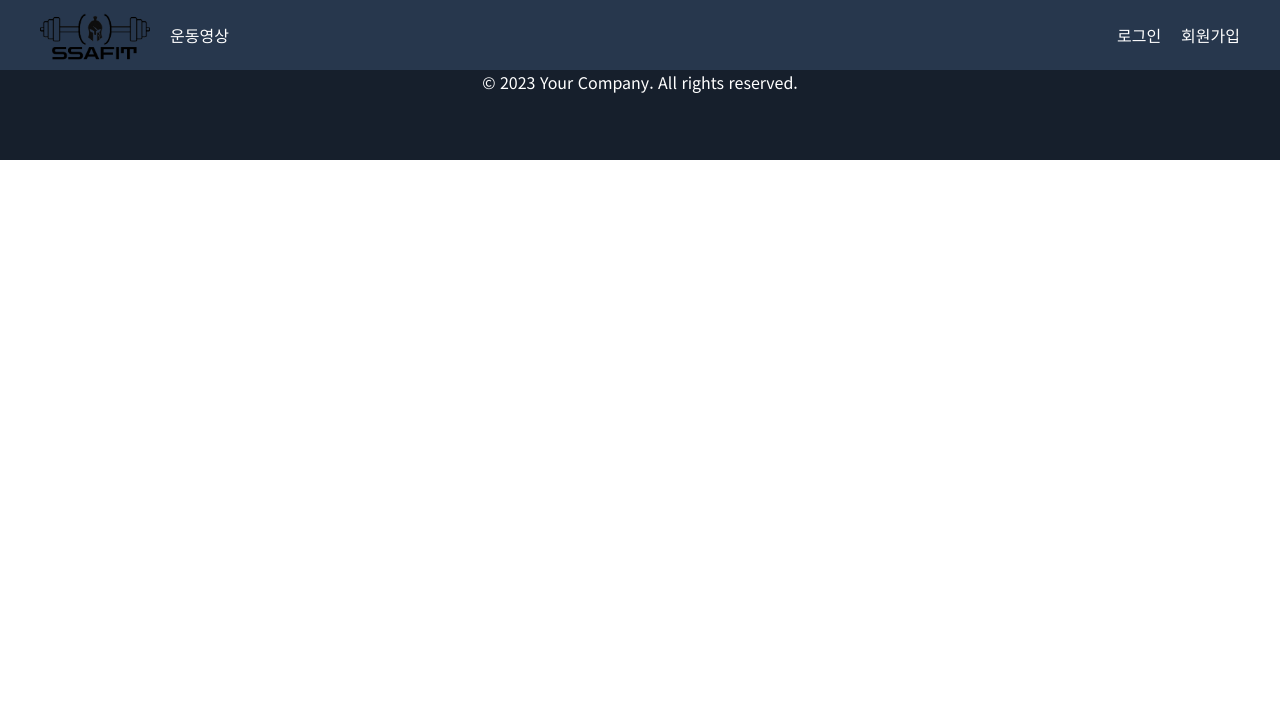
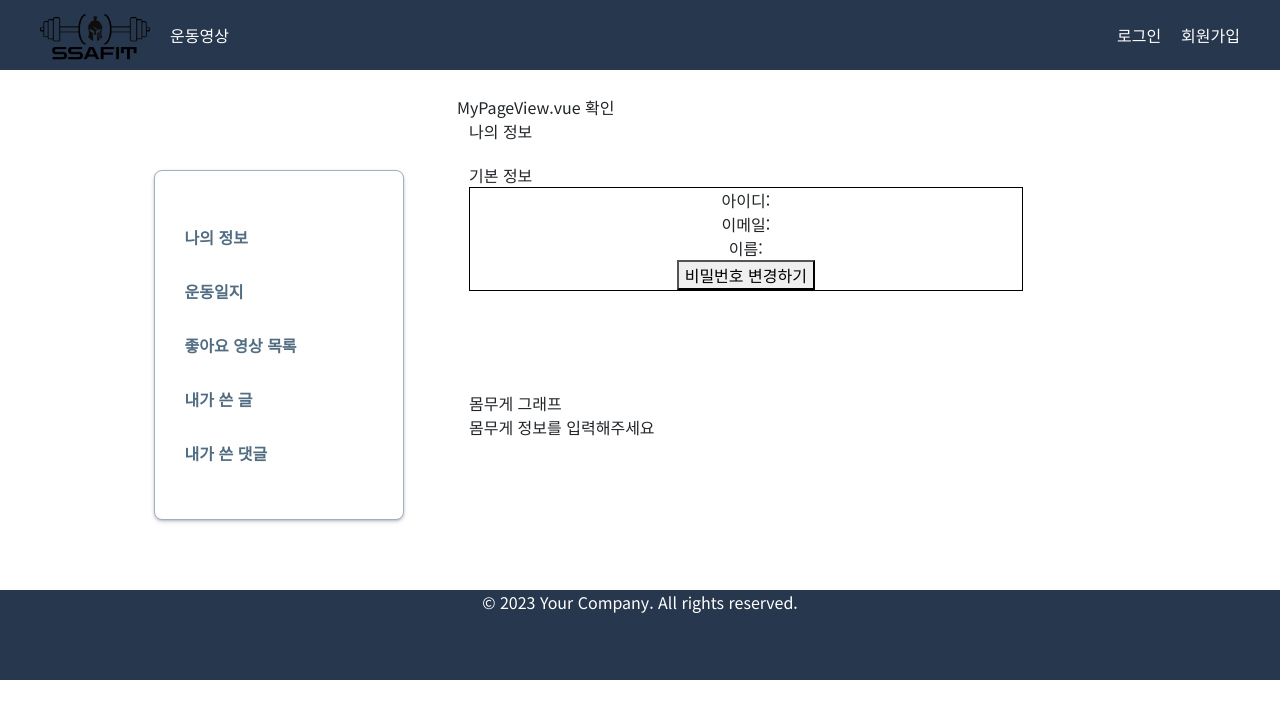
Before and after one commit to flipflopsTrip/TemPo, a Vue app in the folder SSAFIT-PJT/: page /mypage in a window 1280 px wide. Shown: the top 718 px of the page. Built offline with nearby package versions, Linux system fonts and the light colour scheme; no server answers.

Commit message:
마이페이지 작업중

```diff
--- a/SSAFIT-PJT/src/components/common/TheFooter.vue
+++ b/SSAFIT-PJT/src/components/common/TheFooter.vue
@@ -13,7 +13,7 @@
 <style scoped>
 .footer {
 	height: 90px;
-  background-color: #161f2c;
+  background-color: #27374D;
   color: #fff;
   text-align: center;
 	bottom: 0;
--- a/SSAFIT-PJT/src/components/common/TheHeaderNav.vue
+++ b/SSAFIT-PJT/src/components/common/TheHeaderNav.vue
@@ -7,6 +7,7 @@
       </div>
       <div>
         <span v-if="store.loginUserId">{{ store.sessionUser.nickname }}님 반갑습니다</span>
+        <RouterLink :to="{ name : 'MyPage' }" v-if="store.loginUserId">마이페이지</RouterLink>
         <a href="#" v-if="store.loginUserId" @click="logout" class="logout">로그아웃</a>
         <RouterLink :to="{ name : 'UserLogin' }" v-if="!store.loginUserId">로그인</RouterLink>
         <RouterLink :to="{ name: 'UserRegist' }" v-if="!store.loginUserId">회원가입</RouterLink>
--- /dev/null
+++ b/SSAFIT-PJT/src/components/mypage/MyPageMain.vue
@@ -0,0 +1,42 @@
+<template>
+	<div class="container">
+		<div>나의 정보</div>
+		<div class="item profile">
+			<div class="title">기본 정보</div>
+			<div class="profile-detail d-flex d-flex flex-column justify-content-center align-items-center">
+				<div>아이디: {{ store.sessionUser.id }}</div>
+				<div>이메일: {{ store.sessionUser.email }}</div>
+				<div>이름: {{ store.sessionUser.name }}</div>
+				<button>비밀번호 변경하기</button>
+			</div>
+		</div>
+
+		<div class="item">
+			<div class="title">몸무게 그래프</div>
+			<div>
+				<div>몸무게 정보를 입력해주세요</div>
+			</div>
+		</div>
+	</div>
+</template>
+
+<script setup>
+import {ref, computed, watch, onMounted } from 'vue';
+import { useUserStore } from '@/stores/user';
+
+const store = useUserStore();
+
+onMounted(() => {
+	store.getUser(store.loginUserId); //store.sessionUser
+});
+
+</script>
+
+<style scoped>
+.container > .item {
+	margin: 20px auto 100px;
+}
+.profile-detail {
+	border: 1px solid black;
+}
+</style>
--- a/SSAFIT-PJT/src/router/index.js
+++ b/SSAFIT-PJT/src/router/index.js
@@ -16,6 +16,10 @@ import UserRegist from "@/components/user/UserRegist.vue";
 import UserLogin from "@/components/user/UserLogin.vue";
 import UserFindId from "@/components/user/UserFindId.vue";
 import UserFindPassword from "@/components/user/UserFindPassword.vue";
+
+import MyPageView from "@/views/MyPageView.vue";
+import MyPageMain from "@/components/mypage/MyPageMain.vue";
+
 
 const router = createRouter({
   history: createWebHistory(import.meta.env.BASE_URL),
@@ -91,7 +95,23 @@ const router = createRouter({
       name: "UserFindPassword",
       component: UserFindPassword,
     },
-  ],
-});
+
+    //
+    {
+      path: "/mypage",
+      name: "MyPage",
+      component: MyPageView,
+      children: [
+        {
+          path: "",
+          name: "MyPageMain",
+          component: MyPageMain,
+        },
+      ],
+    },
+
+
+  ], //close
+}); //close
 
 export default router;
--- /dev/null
+++ b/SSAFIT-PJT/src/views/MyPageView.vue
@@ -0,0 +1,71 @@
+<template>
+	<div class="flex-container">
+		<!-- 네비게이션 -->
+		<div class="item navigation d-flex flex-column justify-content-center">
+			<nav>
+				<a href="#">나의 정보</a>
+				<a href="#">운동일지</a>
+				<a href="#">좋아요 영상 목록</a>
+				<a href="#">내가 쓴 글</a>
+				<a href="#">내가 쓴 댓글</a>
+			</nav>
+		</div>
+
+		<div class="item main-content">
+      <div>MyPageView.vue 확인</div>
+      <RouterView />
+    </div>
+
+	</div>
+</template>
+
+<script setup>
+
+</script>
+
+<style scoped>
+.flex-container {
+  display: flex;
+}
+.flex-container .item:nth-child(1) {
+  flex-grow: 1;
+  padding: 25px 15px;
+}
+.flex-container .item:nth-child(2) {
+  flex-grow: 1;
+  padding: 25px 15px;
+	margin-right: 5%;
+  @media (min-width: 768px) {
+    margin-right: 5%;
+  }
+  @media (min-width: 1200px) {
+    margin-right: 18%;
+  }
+}
+.navigation {
+  background-color: #ffffff;
+	flex-basis: 30%;
+	max-width: 250px;
+	height: 350px;
+	border: 1px solid #9DB2BF;
+	border-radius: 8px;
+	font-weight: 600;
+	margin: 100px 3% 70px 12%;
+	box-shadow: rgba(50, 50, 93, 0.25) 0px 2px 5px -1px, rgba(0, 0, 0, 0.3) 0px 1px 3px -1px;
+}
+.main-content {
+  flex-basis: 70%;
+}
+.navigation a {
+	display: block;
+  padding: 15px;
+  text-decoration: none;
+  color: #526D82;
+  transition: background-color 0.3s;
+}
+.navigation a:hover {
+	color: #27374D;
+	background-color: #ebebeb;
+}
+
+</style>
```
